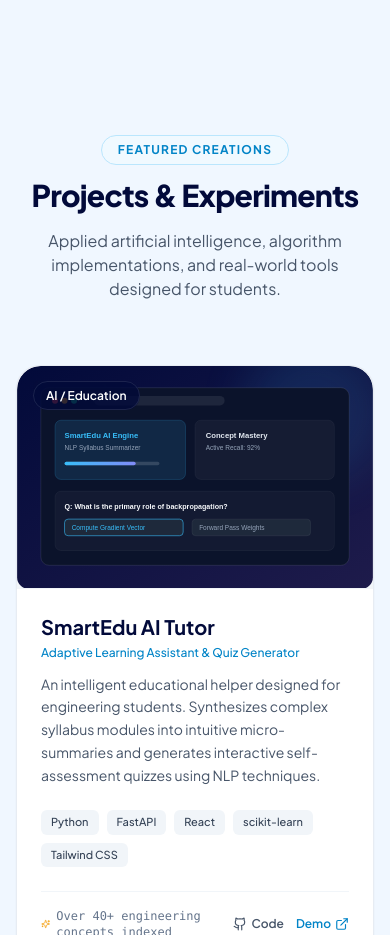
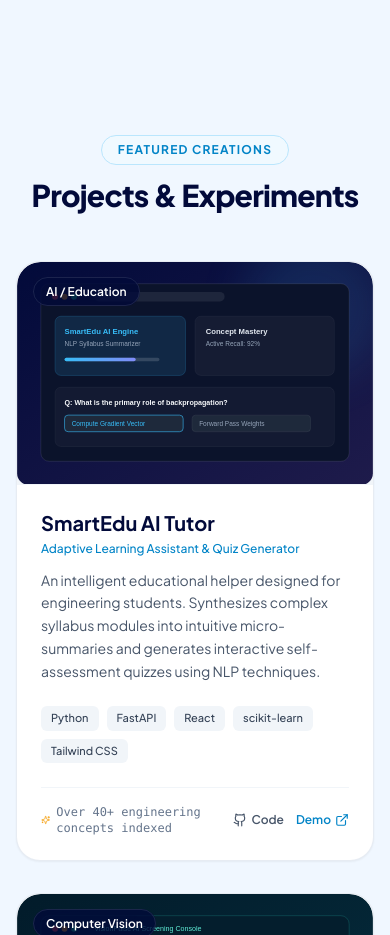
Before and after one commit to devanandaps16-sys/devananda-port, a React (Vite) app: page / in a window 390 px wide. Shown: the part 6300-7235 px from the top of the page. Built offline with nearby package versions, Linux system fonts and the light colour scheme; a web font is replaced by a local one.

Commit message:
Remove subtitle under Projects & Experiments heading

```diff
--- a/src/components/sections/Projects.jsx
+++ b/src/components/sections/Projects.jsx
@@ -13,16 +13,13 @@ export default function Projects() {
   return (
     <section id="projects" className="py-20 sm:py-28 px-4 sm:px-6 lg:px-8 max-w-7xl mx-auto">
       {/* Section Header */}
-      <div className="text-center max-w-3xl mx-auto mb-16 sm:mb-20">
+      <div className="text-center max-w-3xl mx-auto mb-12 sm:mb-16">
         <span className="text-xs uppercase font-bold tracking-widest text-sky-600 dark:text-sky-400 bg-sky-50 dark:bg-sky-950/60 border border-sky-200 dark:border-sky-800/60 px-4 py-1.5 rounded-full inline-block mb-3">
           Featured Creations
         </span>
         <h2 className="text-3xl sm:text-4xl lg:text-5xl font-extrabold text-navy-900 dark:text-white tracking-tight">
           Projects &amp; Experiments
         </h2>
-        <p className="mt-4 text-base sm:text-lg text-slate-600 dark:text-slate-300">
-          Applied artificial intelligence, algorithm implementations, and real-world tools designed for students.
-        </p>
       </div>
 
       {/* Projects Grid with 3D Tilt */}
```
